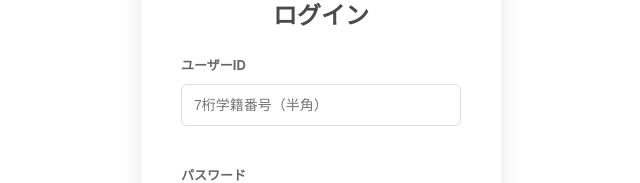
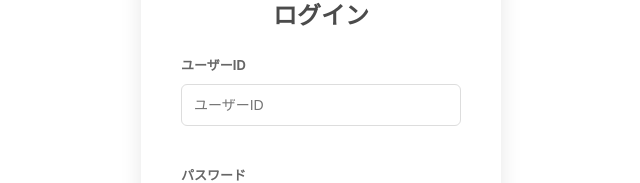
Before and after one commit to C6people/articles, a Vue app in the folder app/: page /login in a window 1280 px wide. Shown: the part 299-482 px from the top of the page, without its empty margins (319-959 px from the left). Built offline with nearby package versions, Linux system fonts and the light colour scheme; the HTML template or start-up script is replaced by a standard one.

Commit message:
7桁学籍番号→ユーザーID

```diff
--- a/app/src/views/LoginView.vue
+++ b/app/src/views/LoginView.vue
@@ -82,7 +82,7 @@ const togglePasswordVisibility = () => {
                     v-model="userid"
                     :class="{ 'input-error': isError }"
                     required
-                    placeholder="7桁学籍番号（半角）"
+                    placeholder="ユーザーID"
                 >
                 <div class="error-message">{{ errorMessage }}</div>
             </div>
--- a/app/src/views/SignUpView.vue
+++ b/app/src/views/SignUpView.vue
@@ -76,7 +76,7 @@ const toggleConfirmPasswordVisibility = () => {
             v-model="userId"
             :class="{ 'input-error': isError }"
             required
-            placeholder="7桁学籍番号"
+            placeholder="ユーザーID"
           >
           <div class="error-message">{{ errorMessage }}</div>
         </div>
```
